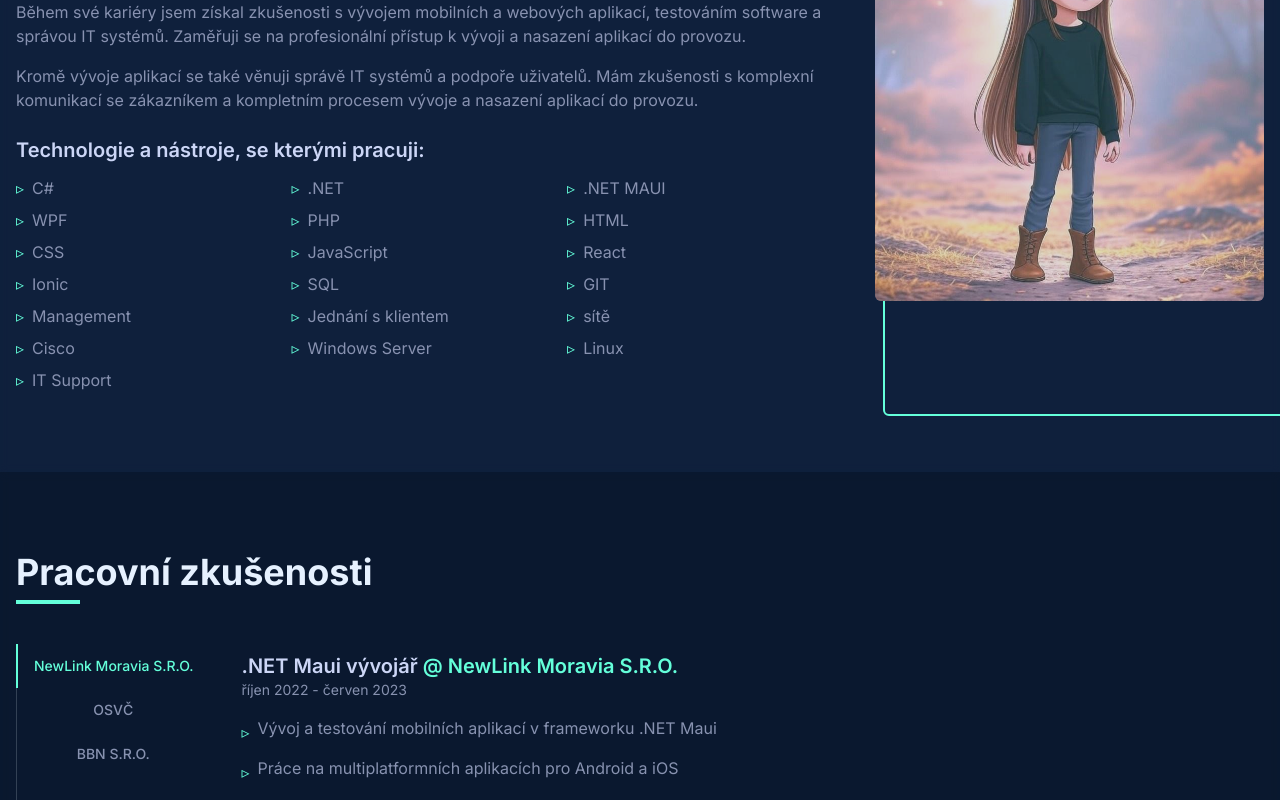
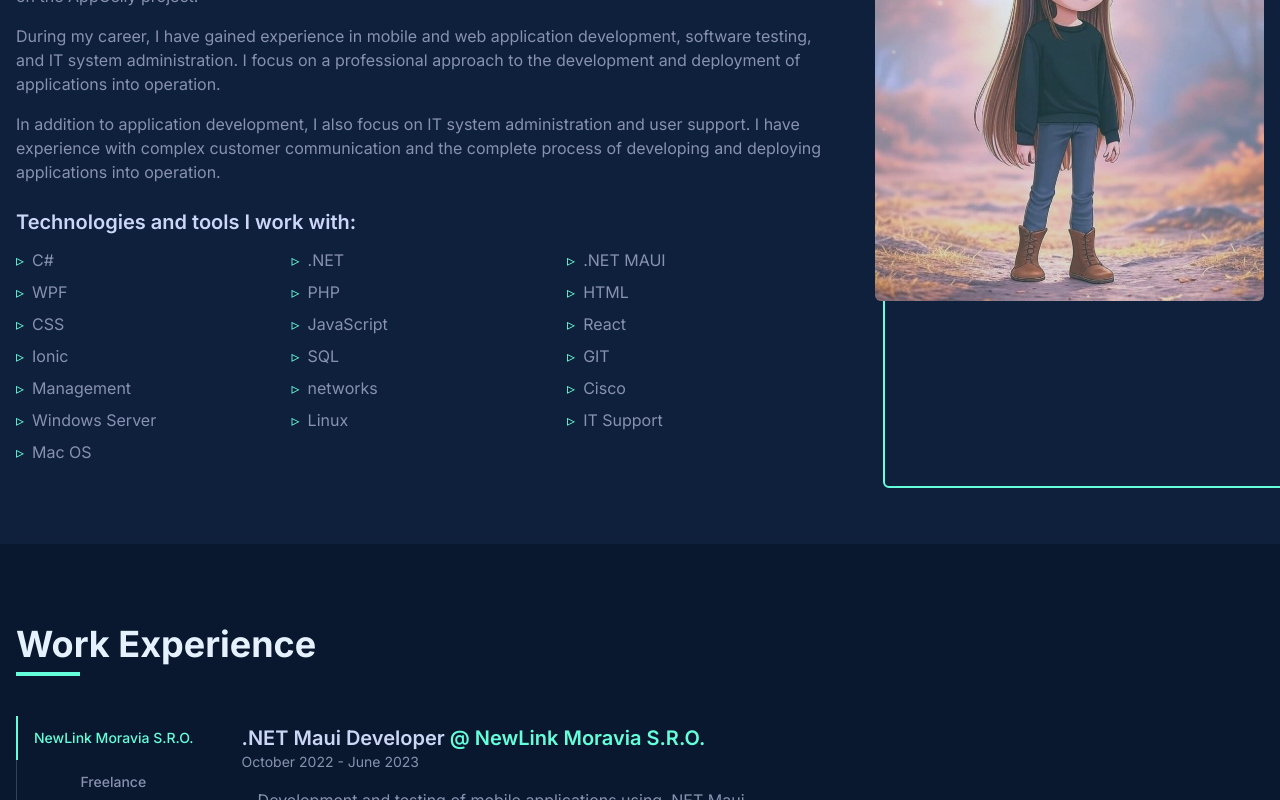
Before and after one commit to RadimHruska/RadimHruska.github.io, a Next.js app: page / in a window 1280 px wide. Shown: the part 1060-1860 px from the top of the page. Built offline with nearby package versions, Linux system fonts and the light colour scheme.

Commit message:
details update

```diff
--- a/package.json
+++ b/package.json
@@ -9,6 +9,7 @@
     "lint": "next lint"
   },
   "dependencies": {
+    "@emailjs/browser": "^4.4.1",
     "next": "14.1.3",
     "react": "^18",
     "react-dom": "^18"
--- a/src/components/layout/Footer.tsx
+++ b/src/components/layout/Footer.tsx
@@ -15,7 +15,7 @@ const Footer = () => {
           </div>
           <div className="flex space-x-6">
             <a
-              href="https://github.com/username"
+              href="https://github.com/RadimHruska"
               target="_blank"
               rel="noopener noreferrer"
               className="text-slate-400 hover:text-teal-300 transition-colors"
@@ -26,7 +26,7 @@ const Footer = () => {
               </svg>
             </a>
             <a
-              href="https://linkedin.com/in/username"
+              href="https://linkedin.com/in/radim-hruška-8ab537249"
               target="_blank"
               rel="noopener noreferrer"
               className="text-slate-400 hover:text-teal-300 transition-colors"
--- a/src/components/sections/About.tsx
+++ b/src/components/sections/About.tsx
@@ -21,12 +21,13 @@ const About = () => {
     'SQL',
     'GIT',
     'Management',
-    'Jednání s klientem',
-    'sítě',
+    'networks',
     'Cisco',
     'Windows Server',
     'Linux',
-    'IT Support'
+    'IT Support',
+    'Mac OS',
+
   ];
 
   return (
--- a/src/components/sections/Contact.tsx
+++ b/src/components/sections/Contact.tsx
@@ -2,6 +2,7 @@
 
 import React, { useState } from 'react';
 import { useLanguage } from '../../context/LanguageContext';
+import emailjs from '@emailjs/browser';
 
 const Contact = () => {
   const { t, language } = useLanguage();
@@ -22,13 +23,27 @@ const Contact = () => {
     e.preventDefault();
     setIsSubmitting(true);
 
-    // Simulace odeslání formuláře
     try {
-      // V reálné aplikaci by zde byl API call pro odeslání formuláře
-      await new Promise(resolve => setTimeout(resolve, 1500));
+      // Nahraďte tyto hodnoty vašimi skutečnými údaji z EmailJS
+      const templateParams = {
+        from_name: formData.name,
+        from_email: formData.email,
+        message: formData.message,
+        to_name: 'Radim',
+        reply_to: formData.email
+      };
+
+      await emailjs.send(
+        'service_7ojhvpy', // Nahraďte vaším Service ID
+        'template_89op69t', // Nahraďte vaším Template ID
+        templateParams,
+        'ES0kC5kbhKhzOKWbe' // Nahraďte vaším Public Key
+      );
+
       setSubmitStatus('success');
       setFormData({ name: '', email: '', message: '' });
     } catch (error) {
+      console.error('Error sending email:', error);
       setSubmitStatus('error');
     } finally {
       setIsSubmitting(false);
@@ -147,16 +162,10 @@ const Contact = () => {
                   <path d="M12 0c-6.626 0-12 5.373-12 12 0 5.302 3.438 9.8 8.207 11.387.599.111.793-.261.793-.577v-2.234c-3.338.726-4.033-1.416-4.033-1.416-.546-1.387-1.333-1.756-1.333-1.756-1.089-.745.083-.729.083-.729 1.205.084 1.839 1.237 1.839 1.237 1.07 1.834 2.807 1.304 3.492.997.107-.775.418-1.305.762-1.604-2.665-.305-5.467-1.334-5.467-5.931 0-1.311.469-2.381 1.236-3.221-.124-.303-.535-1.524.117-3.176 0 0 1.008-.322 3.301 1.23.957-.266 1.983-.399 3.003-.404 1.02.005 2.047.138 3.006.404 2.291-1.552 3.297-1.23 3.297-1.23.653 1.653.242 2.874.118 3.176.77.84 1.235 1.911 1.235 3.221 0 4.609-2.807 5.624-5.479 5.921.43.372.823 1.102.823 2.222v3.293c0 .319.192.694.801.576 4.765-1.589 8.199-6.086 8.199-11.386 0-6.627-5.373-12-12-12z"/>
                 </svg>
               </a>
-              <a href="https://linkedin.com/in/username" target="_blank" rel="noopener noreferrer" className="text-slate-400 hover:text-teal-300">
+              <a href="https://linkedin.com/in/radim-hruška-8ab537249" target="_blank" rel="noopener noreferrer" className="text-slate-400 hover:text-teal-300">
                 <span className="sr-only">LinkedIn</span>
                 <svg xmlns="http://www.w3.org/2000/svg" className="h-6 w-6" fill="currentColor" viewBox="0 0 24 24">
                   <path d="M19 0h-14c-2.761 0-5 2.239-5 5v14c0 2.761 2.239 5 5 5h14c2.762 0 5-2.239 5-5v-14c0-2.761-2.238-5-5-5zm-11 19h-3v-11h3v11zm-1.5-12.268c-.966 0-1.75-.79-1.75-1.764s.784-1.764 1.75-1.764 1.75.79 1.75 1.764-.783 1.764-1.75 1.764zm13.5 12.268h-3v-5.604c0-3.368-4-3.113-4 0v5.604h-3v-11h3v1.765c1.396-2.586 7-2.777 7 2.476v6.759z"/>
-                </svg>
-              </a>
-              <a href="https://twitter.com/username" target="_blank" rel="noopener noreferrer" className="text-slate-400 hover:text-teal-300">
-                <span className="sr-only">Twitter</span>
-                <svg xmlns="http://www.w3.org/2000/svg" className="h-6 w-6" fill="currentColor" viewBox="0 0 24 24">
-                  <path d="M24 4.557c-.883.392-1.832.656-2.828.775 1.017-.609 1.798-1.574 2.165-2.724-.951.564-2.005.974-3.127 1.195-.897-.957-2.178-1.555-3.594-1.555-3.179 0-5.515 2.966-4.797 6.045-4.091-.205-7.719-2.165-10.148-5.144-1.29 2.213-.669 5.108 1.523 6.574-.806-.026-1.566-.247-2.229-.616-.054 2.281 1.581 4.415 3.949 4.89-.693.188-1.452.232-2.224.084.626 1.956 2.444 3.379 4.6 3.419-2.07 1.623-4.678 2.348-7.29 2.04 2.179 1.397 4.768 2.212 7.548 2.212 9.142 0 14.307-7.721 13.995-14.646.962-.695 1.797-1.562 2.457-2.549z"/>
                 </svg>
               </a>
             </div>
--- a/src/components/sections/Experience.tsx
+++ b/src/components/sections/Experience.tsx
@@ -50,10 +50,10 @@ const Experience = () => {
       }
     },
     {
-      company: 'OSVČ',
+      company: 'Freelance',
       title: {
-        cs: 'Vývojář mobilních a webových aplikací',
-        en: 'Mobile and Web Developer'
+        cs: 'Vývojář mobilních a webových aplikací a technická podpora',
+        en: 'Mobile and Web Developer and tech support'
       },
       period: {
         cs: 'květen 2022 - Současnost',
--- a/src/context/LanguageContext.tsx
+++ b/src/context/LanguageContext.tsx
@@ -125,7 +125,14 @@ const translations: TranslationsType = {
 const LanguageContext = createContext<LanguageContextType | undefined>(undefined);
 
 export const LanguageProvider = ({ children }: { children: ReactNode }) => {
-  const [language, setLanguage] = useState<Language>('cs');
+  const [language, setLanguage] = useState<Language>(() => {
+    // Check if we're in the browser environment
+    if (typeof window !== 'undefined') {
+      const browserLang = navigator.language.toLowerCase();
+      return browserLang.startsWith('cs') ? 'cs' : 'en';
+    }
+    return 'cs'; // Default fallback
+  });
 
   const t = (key: string): string => {
     if (!(key in translations)) {
```
Also changed, not shown: 1 other file (tests, documents, lock files or other folders).
